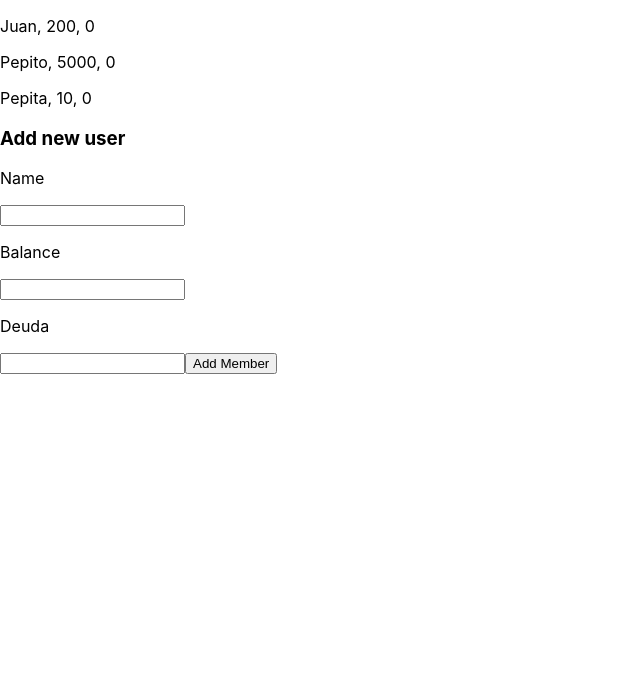
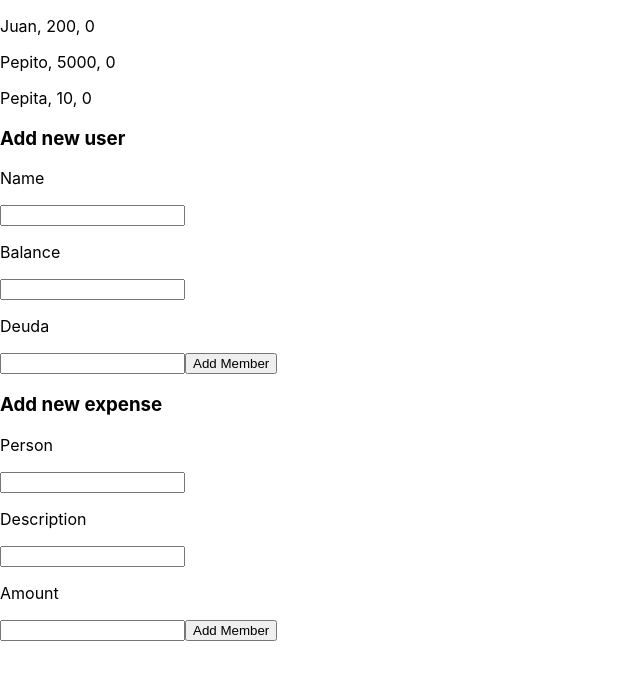
Before and after one commit to cesarz10/Calc-tarifa-multiple, a React (Create React App) app in the folder calculadora/: page / in a window 1280 px wide. Shown: the top 680 px of the page, without its empty margins (0-640 px from the left). Built offline with nearby package versions, Linux system fonts and the light colour scheme.

Commit message:
add new expense

```diff
--- a/calculadora/src/App.jsx
+++ b/calculadora/src/App.jsx
@@ -1,10 +1,12 @@
+import AddExpense from './components/AddExpense';
 import Person from './components/Person'
 // import Person from './components/logic'
 
-function App () {
+function App() {
   return (
     <div>
       <Person></Person>
+      <AddExpense />
     </div>
   );
 }
--- a/calculadora/src/Utils/users.js
+++ b/calculadora/src/Utils/users.js
@@ -1,4 +1,4 @@
-import User from "../components/logic";
+import User from "./logic";
 
 const Juan = new User("Juan", 200, 0);
 const Pepito = new User("Pepito", 5000, 0);
--- /dev/null
+++ b/calculadora/src/components/AddExpense.jsx
@@ -0,0 +1,50 @@
+import React, { useState } from 'react'
+
+const formInitialState = {
+    person: "",
+    description: "",
+    amount: ""
+}
+
+const AddExpense = () => {
+
+    const [formExpense, setFormExpense] = useState(formInitialState)
+
+    console.log("me he renderizado");
+    const handleExpenseForm = (event) => {
+        const name = event.target.name;
+        const value = event.target.value;
+
+        setFormExpense({ ...formExpense, [name]: value });
+    };
+
+    const handleNewExpense = (event) => {
+        event.preventDefault(event);
+
+        //aquí debe ir la lógica antes de limpiar el form
+        setFormExpense(formInitialState)
+    };
+
+    return (
+        <div>
+            <h3>Add new expense</h3>
+            <form onSubmit={handleNewExpense}>
+                <label>
+                    <p>Person</p>
+                    <input type="text" name='person' value={formExpense.person} onChange={handleExpenseForm} />
+                </label>
+                <label>
+                    <p>Description</p>
+                    <input type="text" name='description' value={formExpense.description} onChange={handleExpenseForm} />
+                </label>
+                <label>
+                    <p>Amount</p>
+                    <input type="text" name='amount' value={formExpense.amount} onChange={handleExpenseForm} />
+                </label>
+                <button type='submit'>Add Member</button>
+            </form>
+        </div>
+    )
+}
+
+export default AddExpense
--- a/calculadora/src/components/Person.jsx
+++ b/calculadora/src/components/Person.jsx
@@ -1,6 +1,6 @@
 import React, { useState } from 'react'
 import users from '../Utils/users';
-import User from './logic';
+import User from '../Utils/logic';
 
 // haciendolo con funciones/objetos
 const Person = () => {
@@ -14,14 +14,13 @@ const Person = () => {
         return member
     }
 
-
     let newUser = { name: "", balance: null };
 
     // handler para ingresar nuevo miembro al oprimir botón
     const handleNewUser = (event) => {
 
         const name = event.target.name; // nombre en el form
-        const value = event.target.value; // usuario en el form
+        const value = event.target.value; // valor en el form
 
         // checkeando si el dtype de balance sí es un número
         if (name === "balance" && isNaN(value)) {
@@ -34,7 +33,7 @@ const Person = () => {
 
     // se añade el nuevo miembro al oprimir el botón
     const handleSubmit = (event) => {
-        event.preventDefault(event)
+        event.preventDefault(event);
         add_member(newUser.name, newUser.balance, newUser.debt)
         nMembers = users.length;
         console.log(`${nMembers} usuarios`);
```
Also changed, not shown: calculadora/src/Utils/logic.js (renamed from calculadora/src/components/logic.js).
